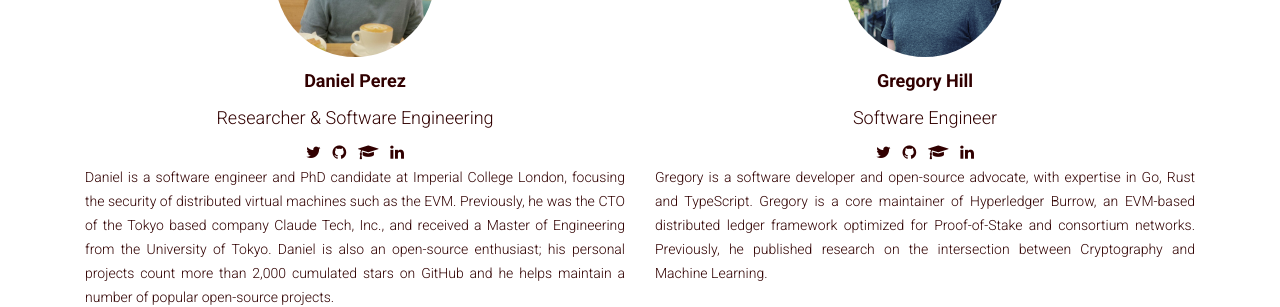
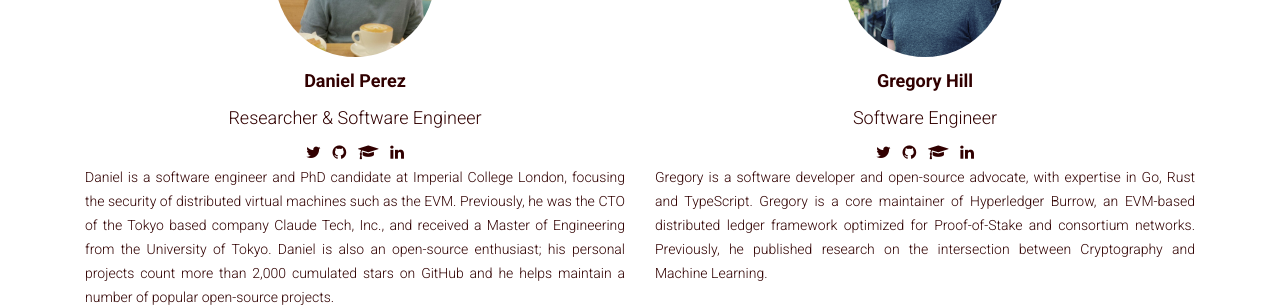
Before and after one commit to interlay/archive-interlay.github.io, a Jekyll site: the page built from team.md, in a window 1280 px wide and 900 px high, scrolled down 834 px. Shown: the part 441-748 px from the top of the window. Built offline with Jekyll 4.4.1, drawn with Linux system fonts in a browser that asks for light colours.

Commit message:
Updated team pages

```diff
--- a/team.md
+++ b/team.md
@@ -66,7 +66,7 @@ tags: [team]
           <img class="profile-image u-round profile-image" src="/../assets/img/profile/daniel.jpg" alt="Daniel">
             <h4><b>Daniel Perez</b></h4>
           </a>
-          <h4>Researcher & Software Engineering</h4>
+          <h4>Researcher & Software Engineer</h4>
           <a class="" href="https://twitter.com/danhper" target="_blank">
             <i class="fa fa-twitter"></i>
           </a>&nbsp;
```
